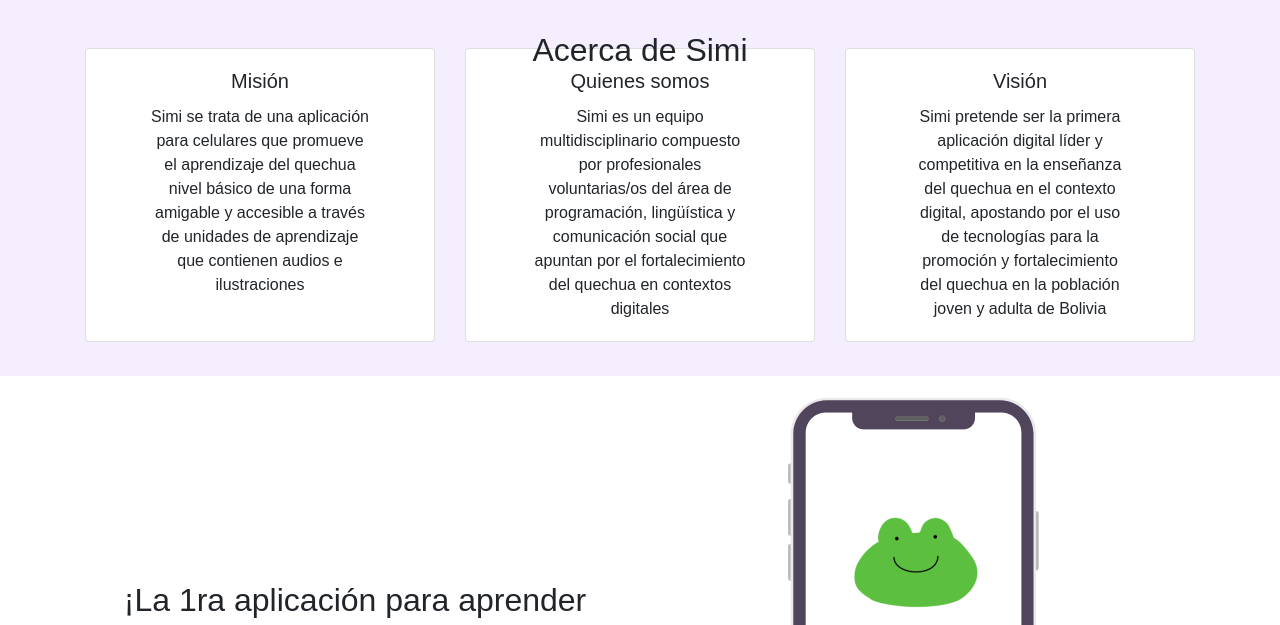
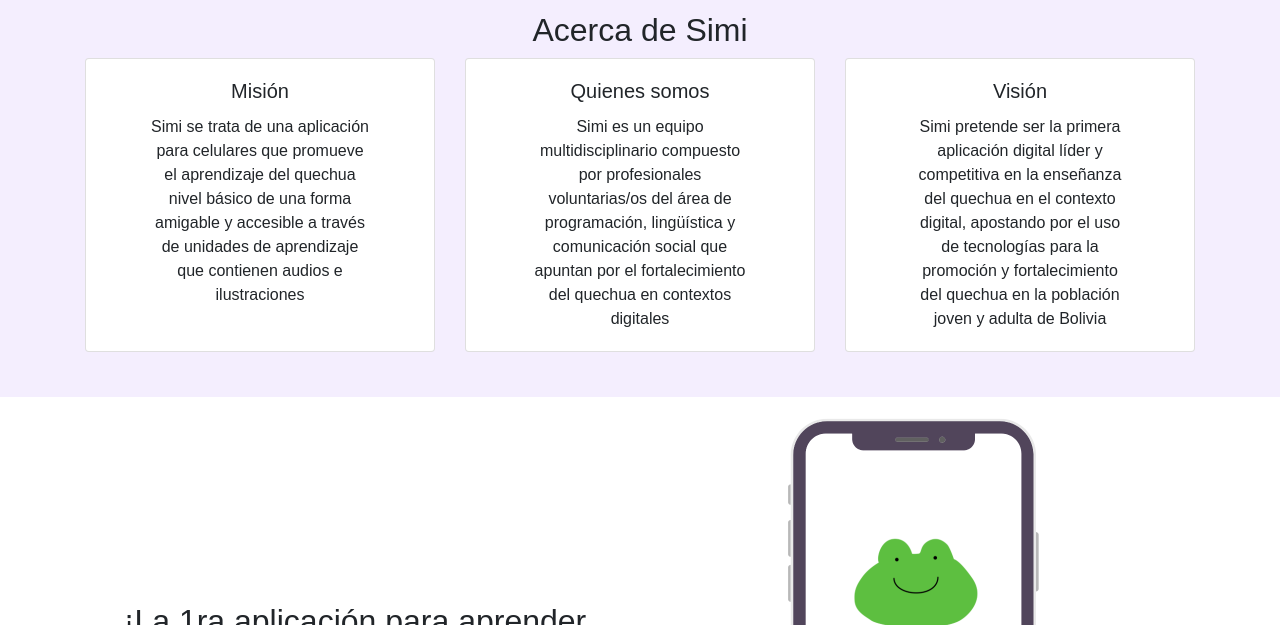
Before and after one commit to taniachque/Similandingpage_second, a plain HTML site: page index.html in a window 1280 px wide. Shown: the part 475-1100 px from the top of the page. Drawn offline with nearby package versions, Linux system fonts and the light colour scheme; a web font is replaced by a local one.

Commit message:
Fixing title of acerca de Simi section.

```diff
--- a/assets/css/style.css
+++ b/assets/css/style.css
@@ -1,7 +1,7 @@
 body {
-    font-family: 'Roboto Mono', sans-serif;
-    font-family: Arial, sans-serif;
-  }
+  font-family: 'Roboto Mono', sans-serif;
+  font-family: Arial, sans-serif;
+}
 
 /*Header*/
 .navbar-simi{
@@ -115,9 +115,6 @@ body {
   }
 
 
-
-
-
 /* Cards */
 .bg-custom{
     text-align: center;
@@ -126,9 +123,9 @@ body {
 #cards-section {
     background-color: #f4eefe;
     position: relative;
-    min-height: 100%;
+    min-height: 400px;
     width: 100%;
-    padding: 10px;
+    padding: 20px 10px;
 }
 
 #cards-section-1 {
@@ -148,6 +145,7 @@ body {
 .title-above-cards {
   position: relative;
   z-index: 2;
+  top: -30px;
 }
 
 
```
